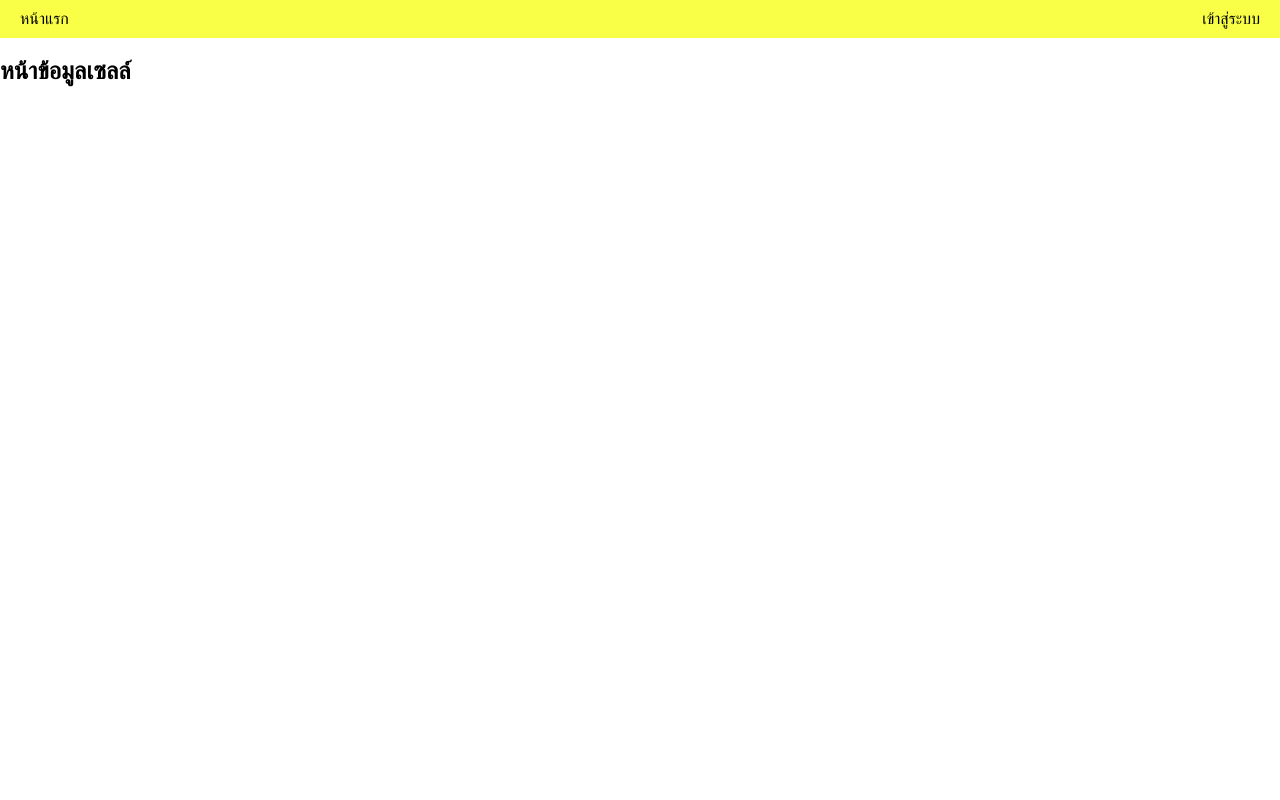
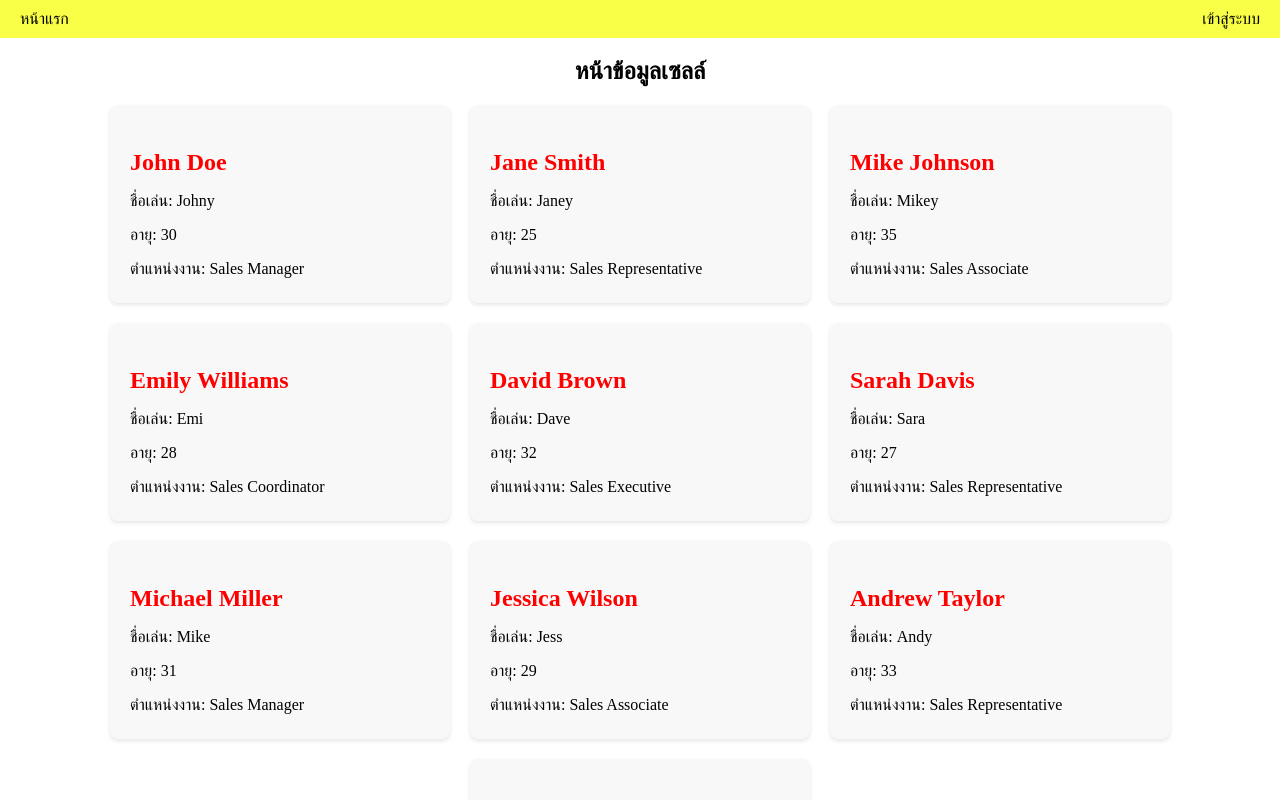
Before and after one commit to thisadee2897/otp-login, a React (Create React App) app: page /sales in a window 1280 px wide. Shown: the top 800 px of the page. Built offline with nearby package versions, Linux system fonts and the light colour scheme.

Commit message:
WIP SALE  CARD PAGE

```diff
--- a/package.json
+++ b/package.json
@@ -3,6 +3,7 @@
   "version": "0.1.0",
   "private": true,
   "dependencies": {
+    "@react-pdf/renderer": "^3.1.11",
     "@testing-library/jest-dom": "^5.16.5",
     "@testing-library/react": "^13.4.0",
     "@testing-library/user-event": "^13.5.0",
--- a/src/css/AddForm.css
+++ b/src/css/AddForm.css
@@ -21,23 +21,22 @@ form {
 }
 
 label {
-  margin-bottom: 10px;
-  font-weight: bold;
+  margin-bottom: 1px;
 }
 
 input[type="text"] {
   padding: 10px;
-  margin-bottom: 20px;
+  margin-bottom: 10px;
   border: 1px solid #dddddd;
-  border-radius: 5px;
+  border-radius: 10px;
 }
 
 .btn-add {
   padding: 10px 20px;
-  background-color: #0066cc;
+  background-color: #5caeff;
   color: #ffffff;
   border: none;
-  border-radius: 5px;
+  border-radius: 10px;
   cursor: pointer;
 }
 
--- /dev/null
+++ b/src/css/SalesCard.css
@@ -0,0 +1,26 @@
+.card-container {
+    display: flex;
+    flex-wrap: wrap;
+    justify-content: center;
+    gap: 20px;
+}
+
+.card {
+    width: 300px;
+    background-color: #f8f8f8;
+    padding: 20px;
+    border-radius: 8px;
+    box-shadow: 0 2px 4px rgba(0, 0, 0, 0.1);
+}
+
+.card h3 {
+    margin-bottom: 10px;
+}
+
+.card p {
+    margin-bottom: 5px;
+}
+
+h2 {
+    text-align: center;
+}
--- a/src/page/Sale.js
+++ b/src/page/Sale.js
@@ -1,7 +1,37 @@
-export default function Sale(){
-    return(
+import React from 'react';
+import '../css/SalesCard.css';
+
+const salesData = [
+    { id: 1, firstName: 'John', lastName: 'Doe', nickname: 'Johny', age: 30, position: 'Sales Manager' },
+  { id: 2, firstName: 'Jane', lastName: 'Smith', nickname: 'Janey', age: 25, position: 'Sales Representative' },
+  { id: 3, firstName: 'Mike', lastName: 'Johnson', nickname: 'Mikey', age: 35, position: 'Sales Associate' },
+  { id: 4, firstName: 'Emily', lastName: 'Williams', nickname: 'Emi', age: 28, position: 'Sales Coordinator' },
+  { id: 5, firstName: 'David', lastName: 'Brown', nickname: 'Dave', age: 32, position: 'Sales Executive' },
+  { id: 6, firstName: 'Sarah', lastName: 'Davis', nickname: 'Sara', age: 27, position: 'Sales Representative' },
+  { id: 7, firstName: 'Michael', lastName: 'Miller', nickname: 'Mike', age: 31, position: 'Sales Manager' },
+  { id: 8, firstName: 'Jessica', lastName: 'Wilson', nickname: 'Jess', age: 29, position: 'Sales Associate' },
+  { id: 9, firstName: 'Andrew', lastName: 'Taylor', nickname: 'Andy', age: 33, position: 'Sales Representative' },
+  { id: 10, firstName: 'Olivia', lastName: 'Anderson', nickname: 'Liv', age: 26, position: 'Sales Coordinator' },
+
+    // เพิ่มรายชื่ออื่น ๆ ต่อไป...
+];
+
+const Sale = () => {
+    return (
         <>
             <h2>หน้าข้อมูลเซลล์</h2>
+            <div className="card-container">
+                {salesData.map((sale) => (
+                    <div className="card" key={sale.id}>
+                        <h3>{`${sale.firstName} ${sale.lastName}`}</h3>
+                        <p>ชื่อเล่น: {sale.nickname}</p>
+                        <p>อายุ: {sale.age}</p>
+                        <p>ตำแหน่งงาน: {sale.position}</p>
+                    </div>
+                ))}
+            </div>
         </>
-    )
-}
+    );
+};
+
+export default Sale;
```
Also changed, not shown: src/componemts/SalesReport.js (added, +24 -0 lines), src/page/AddForm.js (+0 -7 lines), src/page/Customer.js (+26 -7 lines), src/model/dbCustomer.js (added), 1 other file (tests, documents, lock files or other folders).
